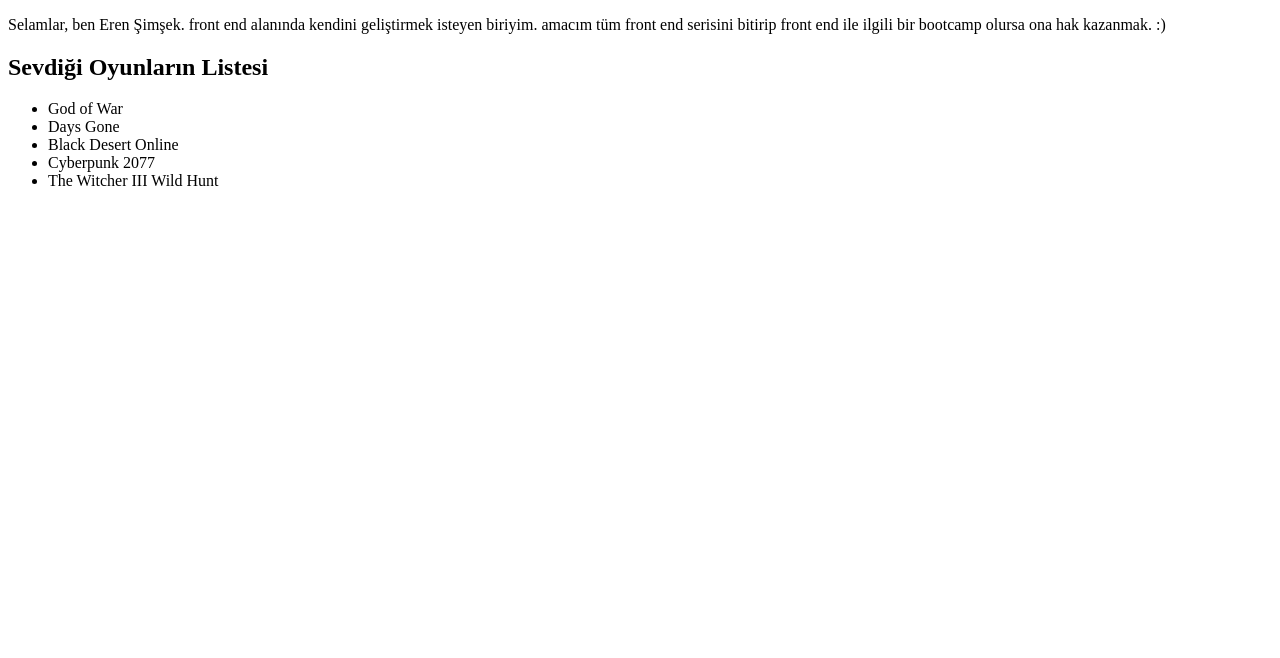
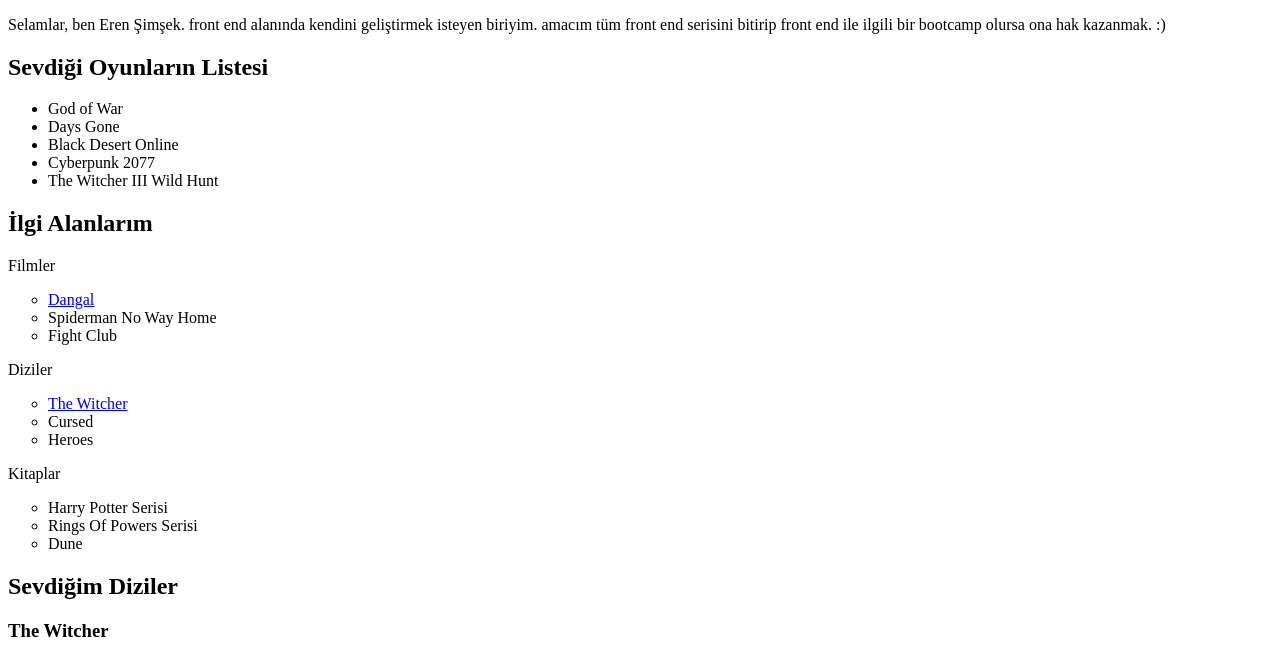
Before and after one commit to eren-smsekk/Patika-ilk-proje, a plain HTML site: page patika ilk proje/index.html in a window 1280 px wide. Shown: the part 105-763 px from the top of the page. Drawn offline with Linux system fonts and the light colour scheme; grey boxes are pictures that could not be loaded.

Commit message:
Add files via upload

```diff
--- a/patika ilk proje/index.html
+++ b/patika ilk proje/index.html
@@ -29,5 +29,38 @@
         <li>The Witcher III Wild Hunt</li>
     </ul>
 
+    <div>
+        <h2>İlgi Alanlarım</h2>
+
+        <p>Filmler</p>
+            <ul style="list-style-type:circle">
+                <li><a href="#">Dangal</a></li>
+                <li>Spiderman No Way Home</li>
+                <li>Fight Club</li>
+            </ul>
+
+        <p>Diziler</p>
+            <ul style="list-style-type:circle">
+                <li><a href="#">The Witcher</a></li>
+                <li>Cursed</li>
+                <li>Heroes</li>
+            </ul>
+
+        <p>Kitaplar</p>
+            <ul style="list-style-type:circle">
+                <li>Harry Potter Serisi</li>
+                <li>Rings Of Powers Serisi</li>
+                <li>Dune</li>
+            </ul>
+    </div>
+
+    <h2>Sevdiğim Diziler</h2>
+    <h3>The Witcher</h3>
+
+    <img src="https://ntvb.tmsimg.com/assets/p17580186_b_h8_aa.jpg?w=960&h=540" alt="The Witcher" style="width: 600px; height: 400px;">
+
+    <p>The Witcher, senaryosu Lauren Schmidt Hissrich tarafından yazılan ve Netflix'te yayımlanan fantezi drama türündeki Amerikan yapımı internet dizisi.
+    Andrzej Sapkowski'nin aynı adlı kitap serisine dayanan dizinin ilk sezonu 20 Aralık 2019 tarihinde yayımlanmıştır. Dizinin 2. Sezonu ise 17 Aralık 2021'de yayımlanmıştır. </p>
+
 </body>
 </html>
```
